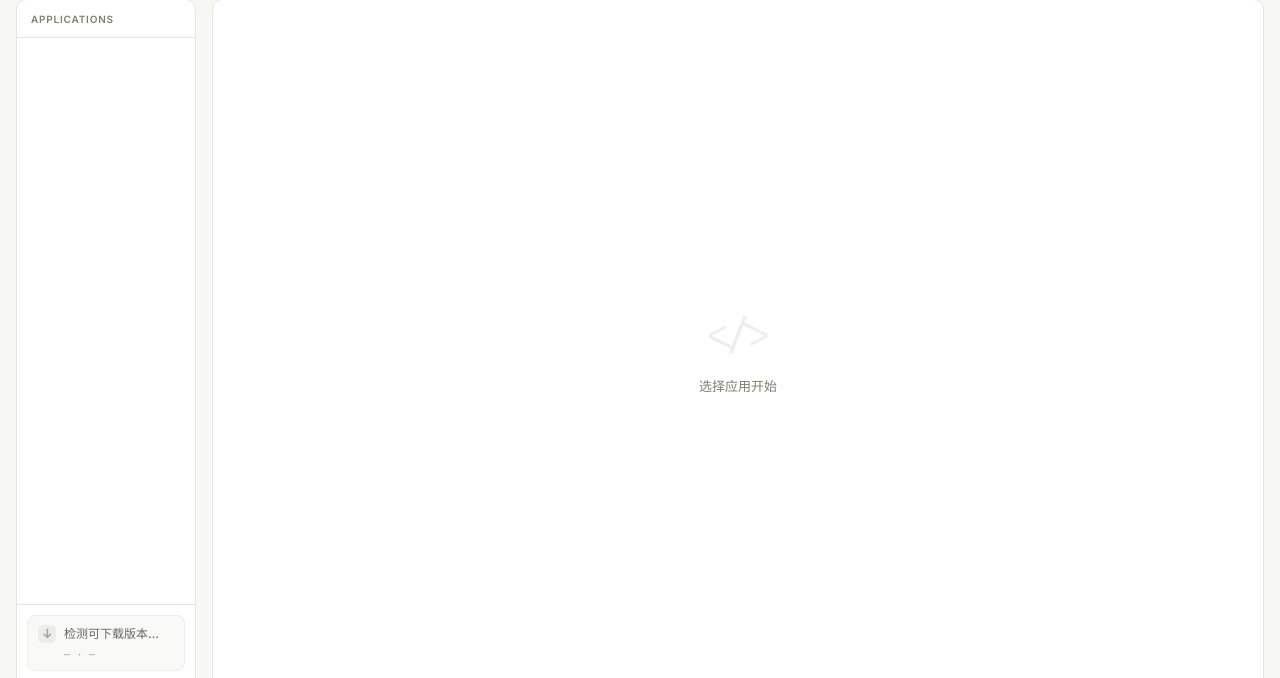
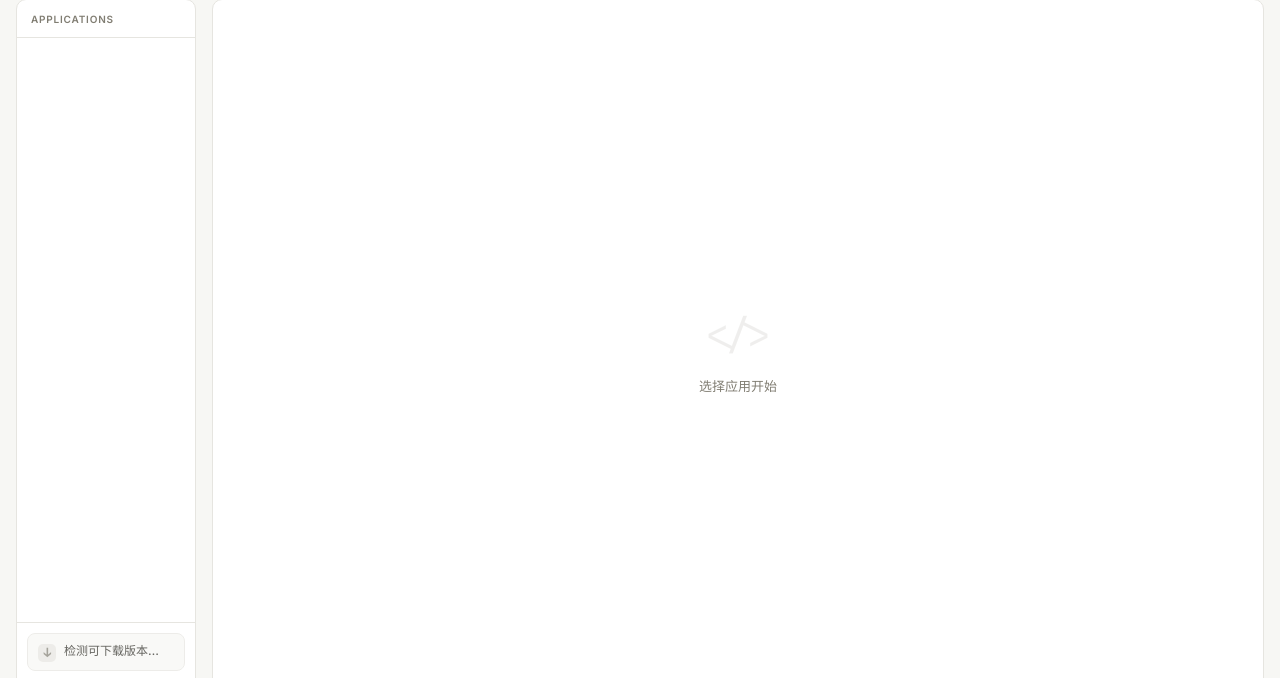
Before and after one commit to yucongshen2021-spec/5mins-less-for-you-cloud, a Flask app: template application/portal/templates/index.html in a window 1280 px wide. Shown: the part 81-759 px from the top of the page. Run offline with Flask 3, Linux system fonts and the light colour scheme; the template is opened without the code that fills it, so the values that code supplies are empty; parts of the project's set-up code (start-up, migrations or seed data) failed here and were passed over.

Commit message:
fix(main): demo 下载按钮文字在 180px 侧栏内不再被遮挡
问题：
- sidebar overflow:hidden（collapse 动画必需），dl-card 在 180px 容器内
  实际可用宽度仅约 126px；"暂无可下载版本" / "下载完整应用 vX.Y.Z · NN MB"
  这类中文标签因 flex 子项默认 min-width:auto 不会收缩到内容以下，
  导致超宽文本被 sidebar 容器裁切。

修复：
- .dl-row：min-width:0、align-items:flex-start、line-height:1.35
  让 flex 子项可在窄列收缩
- .dl-label：flex:1 1 auto + min-width:0 + word-break:break-word
  + white-space:normal，超宽时自动换行而非被裁
- .dl-card.is-empty .dl-meta { display:none }：灰态下移除 "— · —" 噪声
- .dl-icon 加 margin-top:1px 微调，使 icon 与首行文字基线对齐

视觉验证（真 chromium，1280×720）：
- is-empty：card.right=185 ≤ sidebar.right=196，h=38px（单行）
- is-ready：card.right=185 ≤ sidebar.right=196，h=57px（标题+meta 两行）
- 两态文字完整可见

测试：
- application/test 全量 pytest（除 e2e_playwright）50 passed, 17 deselected
- Playwright 真浏览器对 dl-card boundingRect 断言：未超出 sidebar 视觉边界

Co-authored-by: Cursor <cursoragent@cursor.com>

```diff
--- a/application/portal/templates/index.html
+++ b/application/portal/templates/index.html
@@ -163,9 +163,10 @@
     border: 1px solid var(--hairline);
     border-radius: 8px;
     padding: 9px 10px 8px;
+    /* 关键：文字必须完整可见。按钮高度由内容自然撑开。 */
+    overflow: visible;
     transition: border-color .12s, background .12s, transform .12s, opacity .12s;
   }
-  /* 状态：还没向后端确认 / 后端确认无可下载 zip → 灰色不可点 */
   .dl-card.is-empty {
     cursor: not-allowed;
     opacity: 0.7;
@@ -178,7 +179,8 @@
     border-color: var(--hairline);
     background: var(--canvas);
   }
-  /* 状态：可下载 → 高亮可点 */
+  /* is-empty 时不显示版本/大小元信息（避免显示 "— · —" 噪声） */
+  .dl-card.is-empty .dl-meta { display: none; }
   .dl-card.is-ready { cursor: pointer; }
   .dl-card.is-ready:hover {
     border-color: var(--primary);
@@ -186,22 +188,30 @@
   }
   .dl-card.is-ready:active { transform: translateY(1px); }
   .dl-row {
-    display: flex; align-items: center; gap: 8px;
+    display: flex; align-items: flex-start; gap: 8px;
+    /* min-width:0 让 flex 子项可在窄列中收缩，文字才能换行而不被截断 */
+    min-width: 0;
     font-size: 12px; font-weight: 500; color: var(--ink);
-    line-height: 1.2;
+    line-height: 1.35;
   }
   .dl-icon {
     width: 18px; height: 18px; flex-shrink: 0;
+    margin-top: 1px;
     border-radius: 5px; background: var(--primary); color: #fff;
     display: flex; align-items: center; justify-content: center;
     font-family: 'JetBrains Mono', monospace;
     font-size: 12px; font-weight: 700;
+  }
+  .dl-label {
+    flex: 1 1 auto; min-width: 0;
+    word-break: break-word; white-space: normal;
   }
   .dl-meta {
     margin-top: 4px; padding-left: 26px;
     font-family: 'JetBrains Mono', monospace;
     font-size: 10px; color: var(--muted);
     letter-spacing: 0.2px;
+    word-break: break-all;
   }
 
   .nav-item {
```
